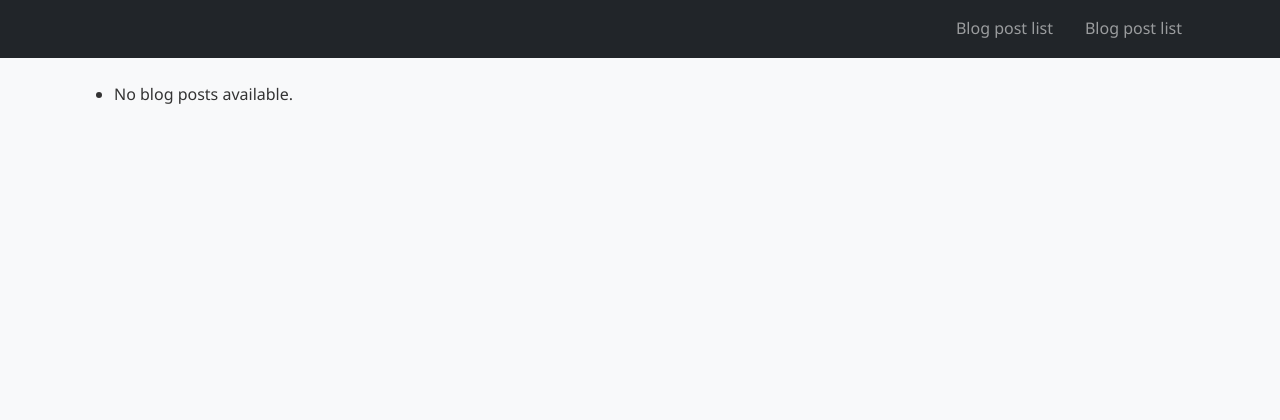
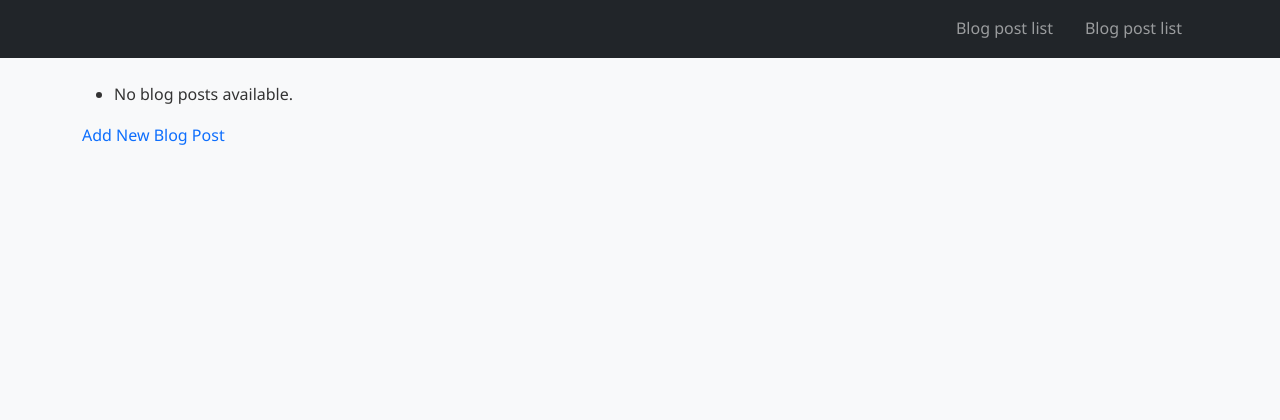
Before and after one commit to Ninono12/django_lecture_fourteen_Example_Project, a Django app: page /blog/blog_post_list/ in a window 1280 px wide. Shown: the top 420 px of the page. Run offline with Django 5.2, Linux system fonts and the light colour scheme; data that the repository does not hold is empty.

Commit message:
add blog post update

```diff
--- a/Lecture code 1/blog_post/blog/forms.py
+++ b/Lecture code 1/blog_post/blog/forms.py
@@ -14,3 +14,9 @@ class UpdateBlogPostModelForm(forms.ModelForm):
     class Meta:
         model = BlogPost
         fields = ['title', 'text', 'document', 'category']
+
+
+class UpdateBlogPostModelForm(forms.ModelForm):
+        class Meta:
+            model = BlogPost
+            fields = ['title', 'text', 'document', 'category']
--- a/Lecture code 1/blog_post/blog/templates/blog_list.html
+++ b/Lecture code 1/blog_post/blog/templates/blog_list.html
@@ -14,4 +14,6 @@
   {% endfor %}
 </ul>
 
+<a href="{% url 'blog_post_create' %}">Add New Blog Post</a>
+
 {% endblock %}
--- a/Lecture code 1/blog_post/blog/urls.py
+++ b/Lecture code 1/blog_post/blog/urls.py
@@ -1,8 +1,10 @@
 from django.urls import path
-from blog.views import not_found, blog_post_list, blog_post_detail
+from blog.views import not_found, blog_post_list, blog_post_detail, blog_post_create, blog_post_update
 
 urlpatterns = [
     path('not_found/', not_found, name='not_found'),
     path('blog_post_list/', blog_post_list, name='blog_post_list'),
     path('blog_post_detail/<int:pk>/', blog_post_detail, name='blog_post_detail'),
+    path('blog_post_create/', blog_post_create, name='blog_post_create'),
+    path('blog_post_update/<int:pk>/', blog_post_update, name='blog_post_update'),
 ]
--- a/Lecture code 1/blog_post/blog/views.py
+++ b/Lecture code 1/blog_post/blog/views.py
@@ -1,5 +1,7 @@
-from django.shortcuts import render, redirect
-from blog.models import BlogPost
+from django.shortcuts import render, redirect, get_object_or_404
+from blog.forms import BlogPostModelForm
+from blog.models import BlogPost, BannerImage
+
 
 
 def blog_post_list(request):
@@ -8,11 +10,48 @@ def blog_post_list(request):
 
 
 def blog_post_detail(request, pk):
+    blog = get_object_or_404(
+        BlogPost.objects.prefetch_related('images').select_related('banner_image'),
+        pk=pk
+    )
+    return render(request, template_name='blog_detail.html', context={'blog': blog})
+
+
+def blog_post_create(request):
+    if request.method == 'POST':
+        form = BlogPostModelForm(request.POST, request.FILES)
+        if form.is_valid():
+            blog_post = form.save()
+            banner_image = form.cleaned_data.get('banner_image')
+            if banner_image:
+                BannerImage.objects.create(blog_post=blog_post, image=banner_image)
+            return redirect('blog_post_list')
+    else:
+        form = BlogPostModelForm()
+
+    return render(request, template_name='blog_create.html', context={'form': form})
+def blog_post_update(request, pk):
     blog = BlogPost.objects.filter(pk=pk).first()
     if not blog:
         return redirect('not_found')
-    return render(request, 'blog_detail.html', context={'blog': blog})
 
+    if request.method == 'POST':
+        form = UpdateBlogPostModelForm(request.POST, instance=blog)
+        if form.is_valid():
+            form.save()
+            return redirect('blog_post_detail', pk=blog.pk)  # Redirect to the detail page
+    else:
+        form = UpdateBlogPostModelForm(instance=blog)  # Pre-fill the form with existing data
+
+    return render(request, 'blog_update.html', {'form': form})
 
 def not_found(request):
     return render(request, template_name='404.html')
+
+def blog_post_delete(request, pk):
+    print("POST data:", request.POST)
+    blog = get_object_or_404(BlogPost, pk=pk)
+    if request.method == "POST":
+        blog.delete()
+        return redirect('blog_post_list')
+    return render(request, template_name='blog_delete_confirm.html', context={'blog': blog})
--- a/Lecture code 1/blog_post/templates/base.html
+++ b/Lecture code 1/blog_post/templates/base.html
@@ -1,6 +1,5 @@
 {% load static %}
 
-<!DOCTYPE html>
 <html lang="en">
 <head>
     <meta charset="UTF-8">
```
Also changed, not shown: Lecture code 1/blog_post/blog/templates/blog_create.html (added, +19 -0 lines), Lecture code 1/blog_post/blog/templates/blog_detail.html (+25 -0 lines), Lecture code 1/blog_post/blog/templates/blog_update.html (added, +21 -0 lines).
